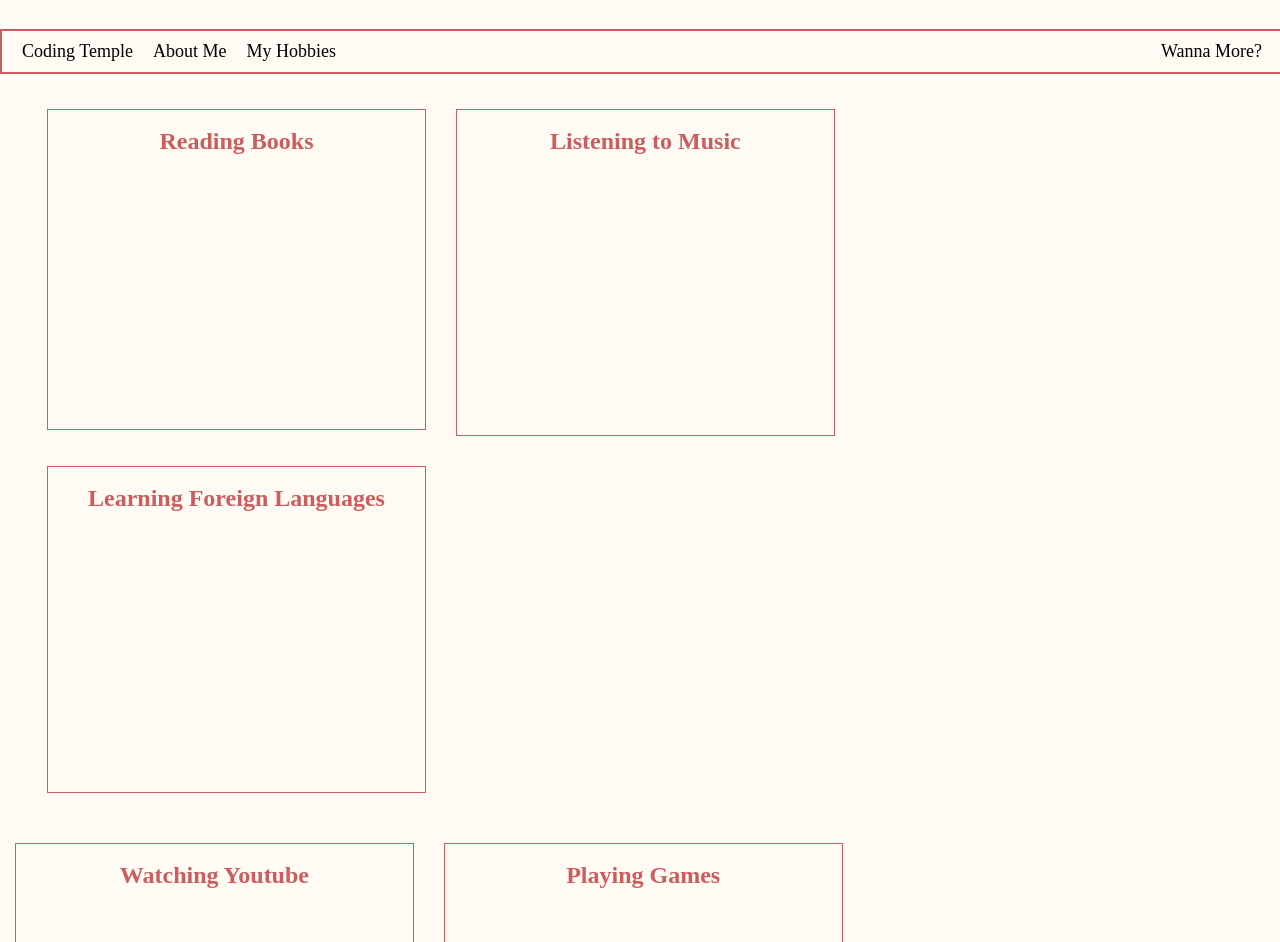
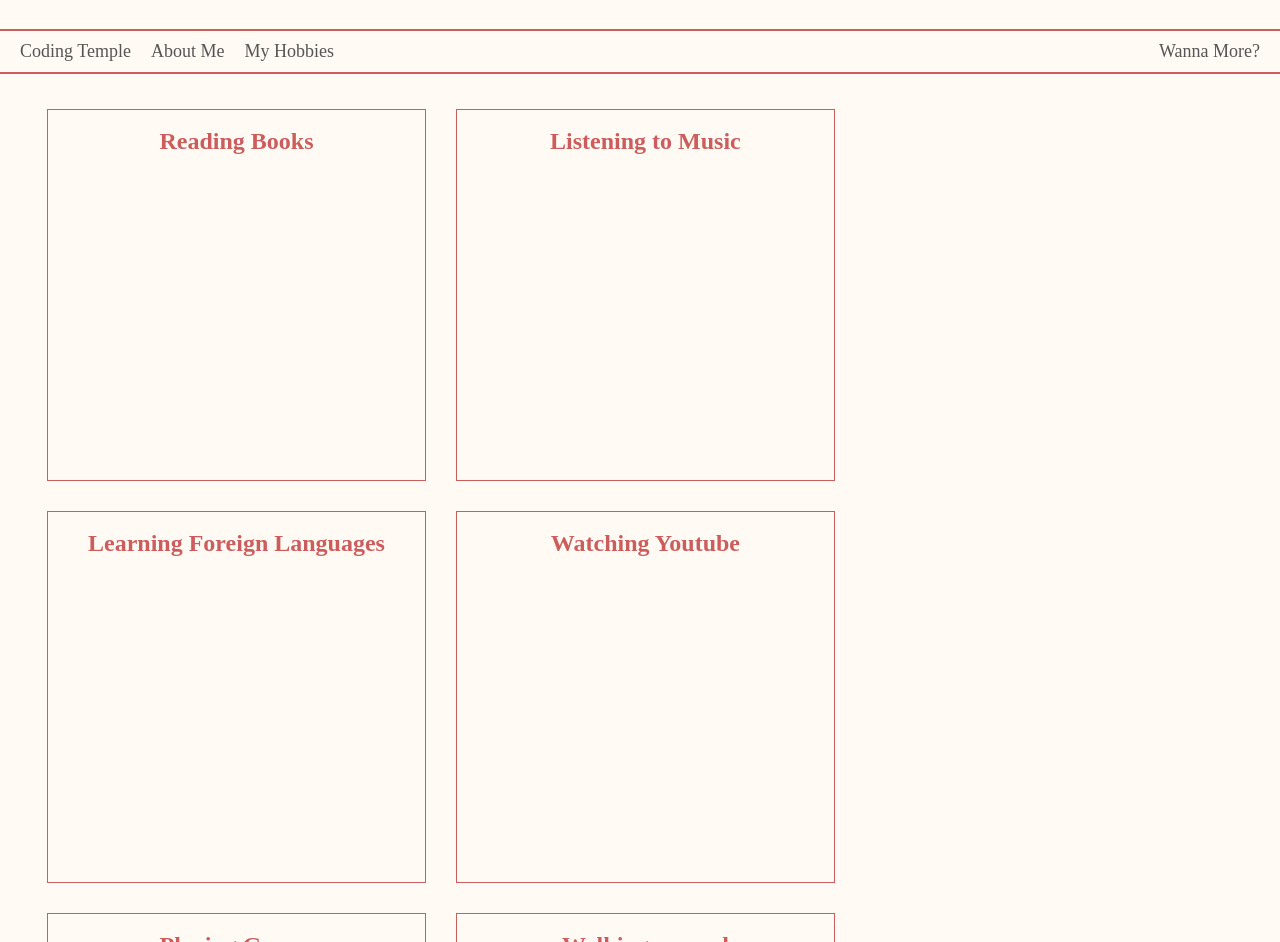
Before and after one commit to JamieYLee/Portfolio, a plain HTML site: page html/myHobbies.html in a window 1280 px wide. Shown: the part 96-1038 px from the top of the page. Drawn offline with Linux system fonts and the light colour scheme.

Commit message:
Initial Repo

```diff
--- a/myHobbies.html
+++ b/html/myHobbies.html
@@ -10,11 +10,13 @@
         width: 98%;
         margin: 9px auto;
         padding: 35px 0;
-        /*font-family: 'Metropolis 1920';*/
+        font-family: 'Metropolis 1920';
+        font-style: italic;
         color: indianred;
       }
       nav {
-        border: 2px solid indianred;
+        border-top: 2px solid indianred;
+        border-bottom: 2px solid indianred;
         width: 100%;
         overflow: auto;
       }
@@ -24,8 +26,10 @@
         list-style: none;
         padding: 10px;
         font-size: 18px;
+        font-family: 'Metropolis 1920';
+        color: #555;
       }
-      nav a {text-decoration: none; color: black; transition: opacity 0.2s ease;}
+      nav a {text-decoration: none; color: #777; transition: opacity 0.2s ease;}
       nav a:hover {opacity: 0.2;}
       #more {float: right;}
 
@@ -38,20 +42,33 @@
       .hobby {
         margin: 15px;
         border: 1px solid indianred;
-        width: 31%; height: 95%;
+        width: 31%; height: 360px;
         float: left;
+        position: relative;
         overflow: hidden;
         padding-bottom: 10px;
         transition: background-color 0.4s ease;
+        vertical-align: middle;
       }
       .hobby:hover {background-color: indianred;}
 
       .hobby h2 {
+        font-family: 'Ostrich Sans Heavy';
         text-align: center;
         margin: 18px auto;
         color: indianred;
       }
-      .hobby p {margin: 6px 0 6px 5px; color: #fffbf4;}
+      .hobby p {
+        margin: 6px 0 6px 5px;
+        color: #fffbf4;
+        position: absolute;
+        top:50%;
+        transform: translateY(-50%);
+
+        display: flex;
+        flex-direction: column;
+        justify-content: center;
+      }
     </style>
   </head>
   <body>
@@ -60,10 +77,10 @@
       </header>
       <nav>
         <ul>
-          <li><a href="index.html">Coding Temple</a></li>
-          <li><a href="aboutMe.html">About Me</a></li>
-          <li><a href="myHobbies.html">My Hobbies</a></li>
-          <li id="more"><a href="wannaMore.html">Wanna More?</a></li>
+          <a href="../index.html"><li>Coding Temple</li></a>
+          <a href="aboutMe.html"><li>About Me</li></a>
+          <a href="myHobbies.html"><li>My Hobbies</li></a>
+          <a href="wannaMore.html"><li id="more">Wanna More?</li></a>
         </ul>
       </nav>
       <div id="container">
@@ -74,9 +91,7 @@
             traveling. From since when I was young, I was deeply interested in somewhat
             cultural anthropologic things and that led me to make dreams of traveling
             all around the world. So reading books of countries I wanna travel one day
-            just by myself such as Honk Kong, Singapore, Northwestern Europe, etc.
-          </p>
-          <p>
+            just by myself such as Honk Kong, Singapore, Northwestern Europe, etc.<br>
             &nbsp;Also, I'm quite interested in reading books of animals, especially pets.
             I love animals so wanna have it as my family but my parents really hate. So,
             beacuse of it, I'm just reading about them instead of having real one but
@@ -87,16 +102,12 @@
           <h2>Listening to Music</h2>
           <p>
             &nbsp;When I am happy, when I am sad, when I need some concentration, or either
-            when I need some my own time, anytime I need music with every kind of situations.
-          </p>
-          <p>
+            when I need some my own time, anytime I need music with every kind of situations.<br>
             &nbsp;Actually, I don't know the music well professionally, but anyway when I think of
             myself, probably I used to like kinda house music and electronic. Also,
             And Even more about instrumental musics. It can be from soundtracks from
             games, movies or even TV shows to originally composed in online like YouTube or
-            Soundcloud.
-          </p>
-          <p>
+            Soundcloud.<br>
             &nbsp;My favorite artists would be, for example, Owl City and Audiomachine.
             Owl City is usually for electronic,
             but the common thing is they're good at composing instrumentals.
@@ -106,30 +117,23 @@
           <h2>Learning Foreign Languages</h2>
           <p>
             &nbsp;I like global things like cultural anthropology or traveling around,
-            or even it can be used in languages.
-          </p>
-          <p>
+            or even it can be used in languages.<br>
             &nbsp;I already speak 3 languages - Korean, English, Japanese. Korean is my mother
             tongue, learned English since I was very young, and started to learn Japanese
             since when I was in high school. I think my Japanese is much more fluent than
-            my English. Well, just kidding.
-          </p>
-          <p>
+            my English. Well, just kidding.<br>
             &nbsp;And thinking of learning 3 more languages from now on like German, Chinese
             and Spanish. I already took basic German class when I was in college but wanna
             learn more personally. And Chinese and Spanish are beacuse I felt some necessity
             of learning those languages after arriving U.S.
           </p>
         </div>
-      </div>
         <div class="hobby">
           <h2>Watching Youtube</h2>
           <p>
             &nbsp;My best no.1 pastime nowdays. Subjects I watch is really diverse.
             It can be about makeups, pet channels, cooking, learning languages (usually English),
-          or even just listening to music.
-        </p>
-        <p>
+            or even just listening to music.<br>
             &nbsp;These days I'm really interested in searching and watching videos about DMV
             just since after when I recently visited RMV. It really sucks, lol.
           </p>
@@ -138,9 +142,7 @@
           <h2>Playing Games</h2>
           <p>
             &nbsp;I used to like playing games since when I was young, so until when I was in
-          college sophomore, I dreamed of being game developer.
-        </p>
-        <p>
+            college sophomore, I dreamed of being game developer.<br>
             &nbsp;Unfortunately, I lost most or my interests about games even though I made
             a game for my graduate project, but still doing a video game on my laptop called
             "The Sims 4". It's really cool for time killing.
@@ -151,13 +153,12 @@
           <p>
             &nbsp;When I lived in Korea, I really loved walking around my town alone, especially
             in late night. Walking late gave me lots of silence and that made me much more
-          concentrated to myself.
-        </p>
-        <p>
+            concentrated to myself.<br>
             It's really sad that I can't walk late in America because of danger. Anyway,
             beacuse of my memory before, I really love walking in downtown filled with skyscrapers
             and that makes me feel alive.
           </p>
         </div>
+      </div>
   </body>
 </html>
```
Also changed, not shown: html/aboutMe.html (renamed from aboutMe.html, +17 -18 lines), html/confirmed.html (renamed from confirmed.html, +4 -4 lines), html/wannaMore.html (renamed from wannaMore.html, +7 -7 lines), index.html (+9 -9 lines), img/family 2016 madrid.jpg (deleted). Lines whose indentation alone changed are shown as unchanged.
